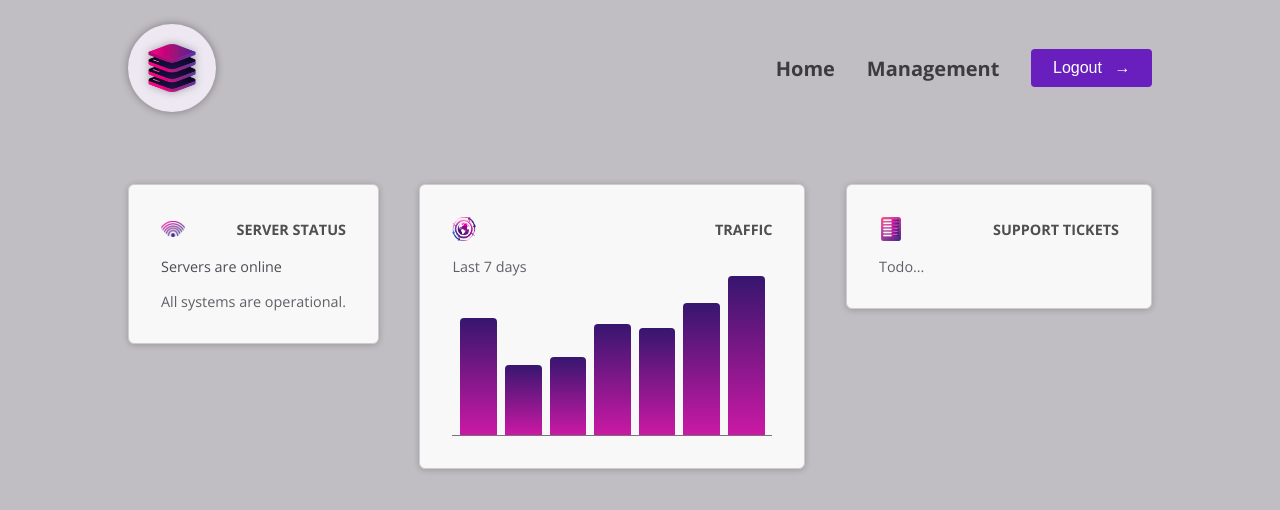
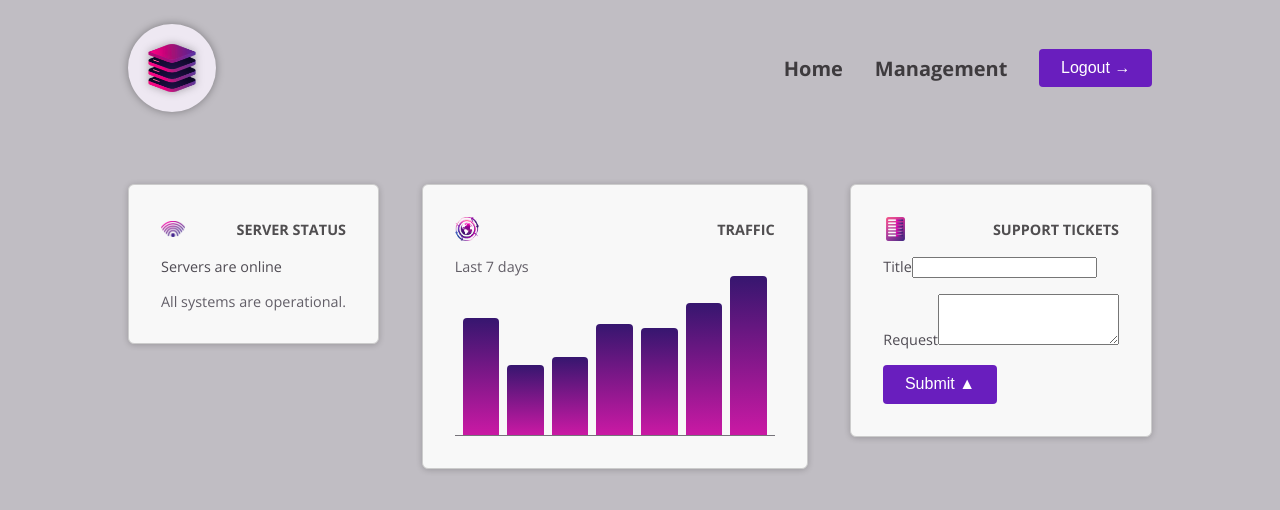
Before and after one commit to iT3E/angular-sandbox, an Angular app in the folder 06-cmp-deep-dive/06-starting-project/: page / in a window 1280 px wide. Shown: the top 510 px of the page. Built offline with nearby package versions, Linux system fonts and the light colour scheme.

Commit message:
NEW: Add button reusable component

```diff
--- a/06-cmp-deep-dive/06-starting-project/src/app/dashboard/tickets/new-ticket/new-ticket.component.css
+++ b/06-cmp-deep-dive/06-starting-project/src/app/dashboard/tickets/new-ticket/new-ticket.component.css
@@ -0,0 +1,3 @@
+#new-ticket {
+  width: 15rem;
+}
--- a/06-cmp-deep-dive/06-starting-project/src/app/dashboard/tickets/new-ticket/new-ticket.component.html
+++ b/06-cmp-deep-dive/06-starting-project/src/app/dashboard/tickets/new-ticket/new-ticket.component.html
@@ -1 +1,17 @@
-<p>new-ticket works!</p>
+<form>
+  <p>
+    <label>Title</label>
+    <input name="title" id="title" />
+  </p>
+
+  <p>
+    <label>Request</label>
+    <textarea name="request" id="request" rows="3"></textarea>
+  </p>
+  <p>
+    <button appButton>
+      Submit
+      <span ngProjectAs="icon">▲</span>
+    </button>
+  </p>
+</form>
--- a/06-cmp-deep-dive/06-starting-project/src/app/dashboard/tickets/tickets.component.html
+++ b/06-cmp-deep-dive/06-starting-project/src/app/dashboard/tickets/tickets.component.html
@@ -1,3 +1,3 @@
-<div id="status">
-  <p>Todo...</p>
+<div id="new-ticket">
+  <app-new-ticket />
 </div>
--- a/06-cmp-deep-dive/06-starting-project/src/app/header/header.component.html
+++ b/06-cmp-deep-dive/06-starting-project/src/app/header/header.component.html
@@ -12,9 +12,9 @@
         <a href="/">Management</a>
       </li>
       <li>
-        <button>
-          <span> Logout </span>
-          <span class="icon"> → </span>
+        <button appButton>
+          Logout
+          <span ngProjectAs="icon"> → </span>
         </button>
       </li>
     </ul>
--- a/06-cmp-deep-dive/06-starting-project/src/app/header/header.component.ts
+++ b/06-cmp-deep-dive/06-starting-project/src/app/header/header.component.ts
@@ -1,9 +1,10 @@
 import { Component } from '@angular/core';
+import { ButtonComponent } from '../shared/button/button.component';
 
 @Component({
   selector: 'app-header',
   standalone: true,
-  imports: [],
+  imports: [ButtonComponent],
   templateUrl: './header.component.html',
   styleUrl: './header.component.css',
 })
--- /dev/null
+++ b/06-cmp-deep-dive/06-starting-project/src/app/shared/button/button.component.html
@@ -0,0 +1,4 @@
+<span>
+  <ng-content />
+</span>
+<ng-content select="icon"> → </ng-content>
```
Also changed, not shown: 06-cmp-deep-dive/06-starting-project/src/app/dashboard/tickets/new-ticket/new-ticket.component.ts (+4 -5 lines), 06-cmp-deep-dive/06-starting-project/src/app/dashboard/tickets/tickets.component.ts (+4 -5 lines), 06-cmp-deep-dive/06-starting-project/src/app/shared/button/button.component.ts (added, +10 -0 lines), 06-cmp-deep-dive/06-starting-project/src/app/shared/button/button.component.css (added).
